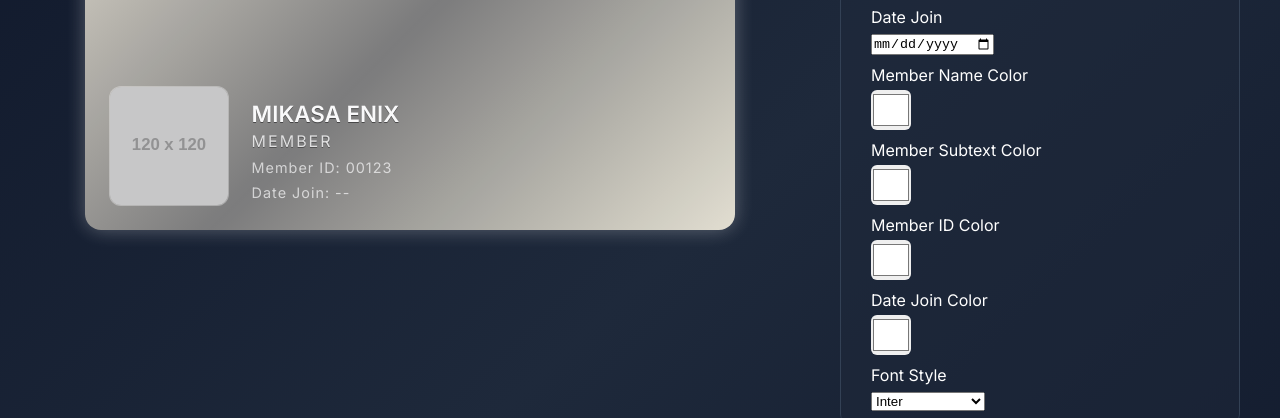
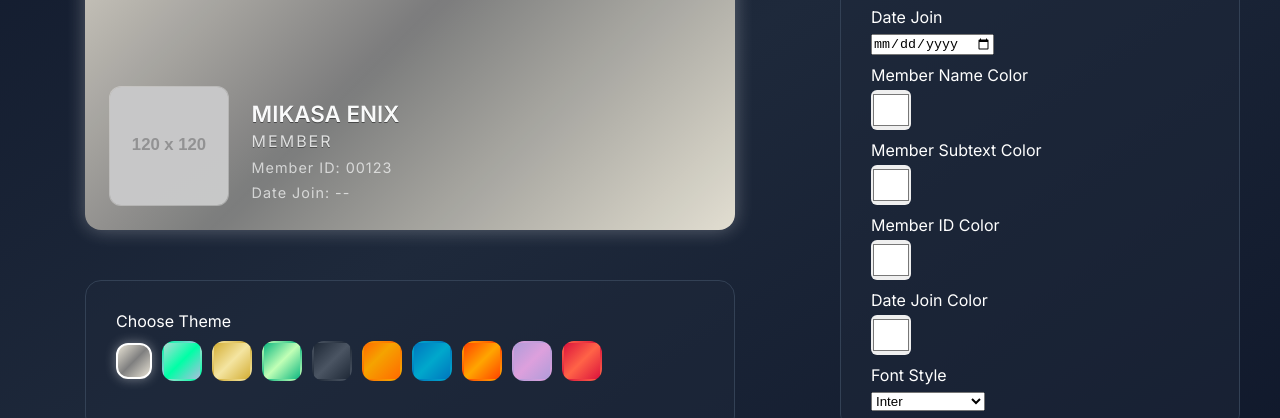
Before and after one commit to Rosellines/Rialo-Member-Club-Pass, a plain HTML site: page index.html in a window 1280 px wide. Shown: the part 319-737 px from the top of the page. Drawn offline with nearby package versions, Linux system fonts and the light colour scheme; placeholder pictures from the web are drawn by us.

Commit message:
Update style.css

```diff
--- a/style.css
+++ b/style.css
@@ -258,8 +258,8 @@ input[type="color"] {
 
 /* THEMES */
 .themes {
-  display: grid;
-  grid-template-columns: repeat(1, 1fr);
+  display: flex;
+  flex-direction: row;
   gap: 10px;
   margin-bottom: 20px;
 }
@@ -499,3 +499,22 @@ input[type="text"], input[type="file"] { width: 100%; padding: 8px 12px; backgro
   -webkit-text-fill-color: transparent;
   color: transparent;
 }
+/* --- POSISI THEME: TARUH HORIZONTAL DI BAWAH KARTU --- */
+.themes-section {
+  /* tempatkan themes-section di kolom 1 (kolom kartu) dan baris 2 (di bawah kartu) */
+  grid-column: 1 / 2;
+  grid-row: 2 / 3;
+  justify-self: center; /* pusatkan di kolom kartu */
+  width: 650px; /* samakan dengan lebar kartu agar sejajar */
+  margin-top: -210px;
+  text-align: left; /* biar label dan konten tetap rapi */
+}
+
+/* Pastikan tombol tema tetap berjajar horisontal (sudah ada), tapi pertahankan gap kecil */
+.themes {
+  display: flex;      /* sudah ada, tapi ini memastikan tetap horizontal */
+  flex-direction: row;
+  gap: 10px;
+  align-items: center;
+  justify-content: flex-start;
+}
```
